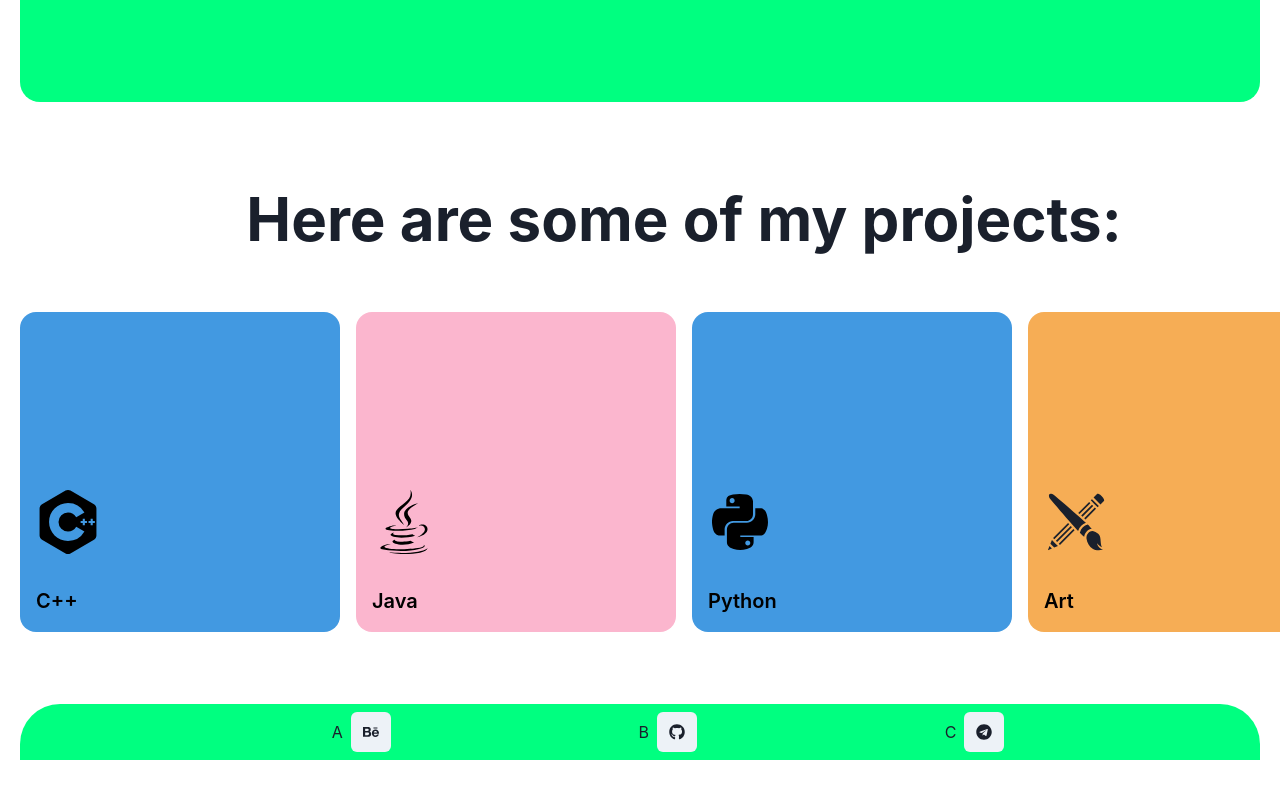
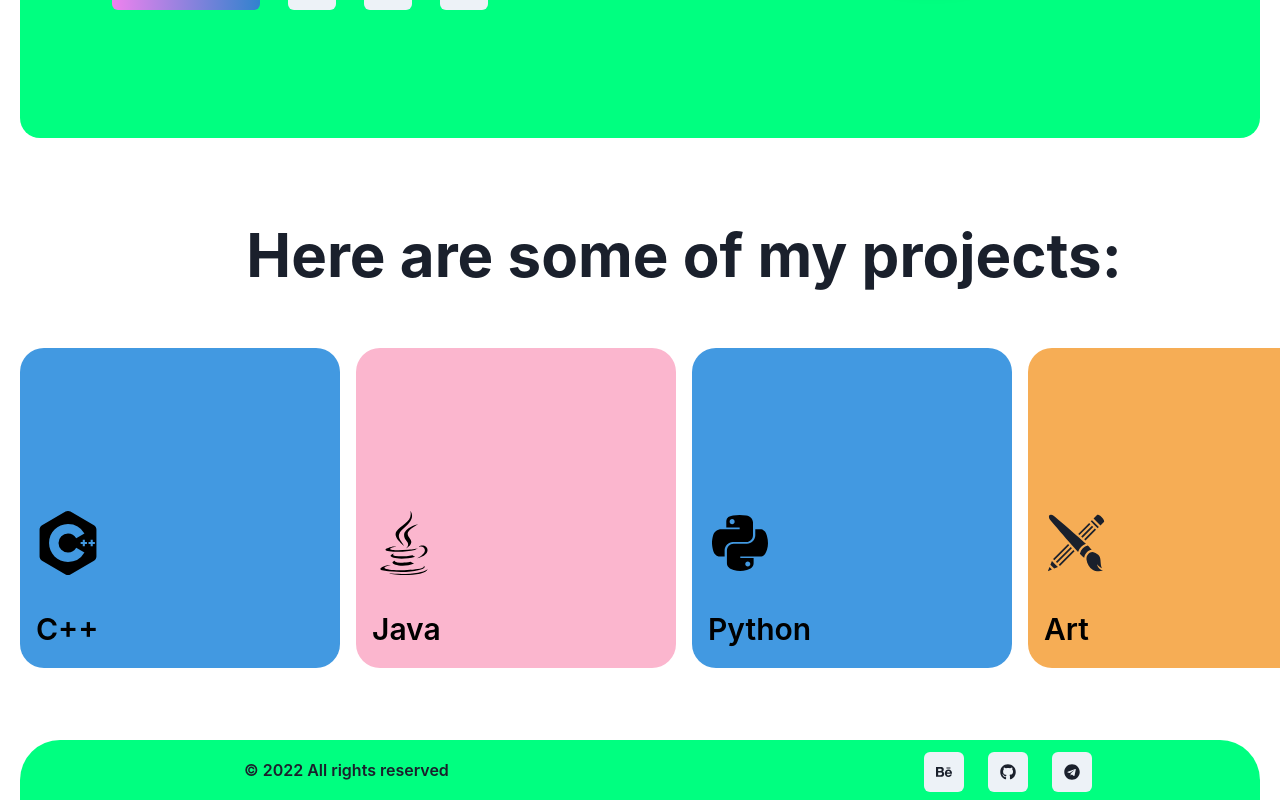
Before and after one commit to nico1008/react-web, a React (Create React App) app: page / in a window 1280 px wide. Shown: the part 660-1460 px from the top of the page. Before the commit the page ends 1420 px from the top, so only its background shows below. Built offline with nearby package versions, Linux system fonts and the light colour scheme.

Commit message:
Motion and beauty update

```diff
--- a/package.json
+++ b/package.json
@@ -10,7 +10,7 @@
     "@testing-library/jest-dom": "^5.16.4",
     "@testing-library/react": "^13.3.0",
     "@testing-library/user-event": "^13.5.0",
-    "framer-motion": "^6.3.11",
+    "framer-motion": "^6.3.13",
     "react": "^18.2.0",
     "react-dom": "^18.2.0",
     "react-icons": "^4.4.0",
@@ -20,10 +20,8 @@
     "web-vitals": "^2.1.4"
   },
   "scripts": {
-
     "predeploy": "npm run build",
     "deploy": "gh-pages -d build",
-
     "start": "react-scripts start",
     "build": "react-scripts build",
     "test": "react-scripts test",
--- a/src/App.js
+++ b/src/App.js
@@ -7,6 +7,7 @@ import Header from './components/Header';
 import Projects from './components/Projects';
 import Footer from './components/Footer';
 import { useMediaQuery } from '@chakra-ui/media-query';
+
 
 function App() {
 
--- a/src/components/Footer.js
+++ b/src/components/Footer.js
@@ -1,30 +1,36 @@
 import React from 'react'
 import { IconButton } from '@chakra-ui/button';
-import {  Stack, Circle, Flex, Box, Text,Spacer  } from '@chakra-ui/layout';
+import {Flex, Text,Spacer  } from '@chakra-ui/layout';
 import { FaGithub,FaTelegram,FaBehance } from 'react-icons/fa'
 import { useColorMode } from '@chakra-ui/color-mode';
 import { useMediaQuery } from '@chakra-ui/media-query';
 
 export default function Footer() {
 
-     const { colorMode, toggleColorMode} = useColorMode();
+     const { colorMode} = useColorMode();
      const isDark = colorMode ==="dark";
      const [isNotSmallerScreen]=useMediaQuery("(min-width:600px)");
 
   return (
      <Flex backgroundColor={isDark ? "#2953A6" : "#00FF80"} borderTopRadius="40px"
-     p={isNotSmallerScreen ? "2" : "2"} pl={isNotSmallerScreen ? "16" : "4"}
+     p="2"  pl={isNotSmallerScreen ? "16" : "4"}
      alignSelf="flex-start" width={"100%"} >
+
+
+      <Text mt={"2.5"} ml={isNotSmallerScreen ? "40" : "2"} fontWeight="semibold">
+      © 2022 All rights reserved
+      </Text>
      <Spacer/>
-     <Text pt={"2"}>A</Text>
-     <IconButton size="md" icon={<FaBehance/>} ml="2" onClick={()=>window.open("https://www.behance.net/nico_1008")} ></IconButton>
-     <Spacer/>
-     <Text pt={"2"}>B</Text>
-     <IconButton size="md" icon={<FaGithub/>}  ml="2" onClick={()=>window.open("https://github.com/nico1008")} ></IconButton>
-     <Spacer/>
-     <Text pt={"2"}>C</Text>
-     <IconButton size="md" icon={<FaTelegram/>}  ml="2" onClick={()=>window.open("https://t.me/nico_1008k")}  ></IconButton>
-     <Spacer/>
+
+     <IconButton size="md" icon={<FaBehance/>} mr={isNotSmallerScreen ? "6" : "2"} mt={isNotSmallerScreen ? "1" : "2.5"} onClick={()=>window.open("https://www.behance.net/nico_1008")} ></IconButton>
+
+
+     <IconButton size="md" icon={<FaGithub/>}  mr={isNotSmallerScreen ? "6" : "2"} mt={isNotSmallerScreen ? "1" : "2.5"} onClick={()=>window.open("https://github.com/nico1008")} ></IconButton>
+
+
+     <IconButton size="md" icon={<FaTelegram/>}  mr={isNotSmallerScreen ? "40" : "4"} mt={isNotSmallerScreen ? "1" : "2.5"} onClick={()=>window.open("https://t.me/nico_1008k")}  ></IconButton>
+
+
    </Flex >
 
   )
--- a/src/components/Projects.js
+++ b/src/components/Projects.js
@@ -6,6 +6,7 @@ import {SiCplusplus } from 'react-icons/si'
 import {FaJava, FaPython } from 'react-icons/fa'
 import {GiPencilBrush} from 'react-icons/gi'
 import { useColorMode } from '@chakra-ui/color-mode';
+import { motion} from 'framer-motion'
 
 
 
@@ -23,31 +24,31 @@ export default function () {
           Here are some of my projects:
         </Text>
         <Flex direction={isNotSmallerScreen ? "row":"column"} mt={8}>
-          <Flex rounded={"2xl"} direction="column" mt={"4"} bg="blue.400" h="40vh" w="40vh" justify={"flex-end"}>
+          <Flex as={motion.div} whileHover={{scale:1.2}} rounded={"3xl"} direction="column" mt={"4"} bg="blue.400" h="40vh" w="40vh" justify={"flex-end"} onClick={()=>window.open("https://github.com/nico1008")} >
 
             <Icon color={isDark ? "gray.200" : "black"} p="4" as={SiCplusplus} w="24" h="24"></Icon>
-              <Text color={isDark ? "gray.200" : "black"} p="4" fontSize={"xl"} fontWeight="semibold"> C++</Text>
+              <Text color={isDark ? "gray.200" : "black"} p="4" fontSize={"3xl"} fontWeight="semibold"> C++</Text>
 
           </Flex>
 
-          <Flex rounded={"2xl"} direction="column" mt={"4"}  ml={isNotSmallerScreen ? 4:0}  bg="pink.200" h="40vh" w="40vh" justify={"flex-end"}>
+          <Flex as={motion.div} whileHover={{scale:1.2}} rounded={"3xl"} direction="column" mt={"4"}  ml={isNotSmallerScreen ? 4:0}  bg="pink.200" h="40vh" w="40vh" justify={"flex-end"} onClick={()=>window.open("https://github.com/nico1008")}>
 
             <Icon color={isDark ? "gray.200" : "black"} p="4" as={FaJava} w="24" h="24"></Icon>
-              <Text color={isDark ? "gray.200" : "black"} p="4" fontSize={"xl"} fontWeight="semibold"> Java</Text>
+              <Text color={isDark ? "gray.200" : "black"} p="4" fontSize={"3xl"} fontWeight="semibold"> Java</Text>
 
           </Flex>
 
-          <Flex rounded={"2xl"} direction="column" mt={"4"} ml={isNotSmallerScreen ? 4:0}  bg="blue.400" h="40vh" w="40vh" justify={"flex-end"}>
+          <Flex as={motion.div} whileHover={{scale:1.2}} rounded={"3xl"} direction="column" mt={"4"} ml={isNotSmallerScreen ? 4:0}  bg="blue.400" h="40vh" w="40vh" justify={"flex-end"} onClick={()=>window.open("https://github.com/nico1008")}>
 
             <Icon color={isDark ? "gray.200" : "black"} p="4" as={FaPython} w="24" h="24"></Icon>
-              <Text color={isDark ? "gray.200" : "black"} p="4" fontSize={"xl"} fontWeight="semibold"> Python</Text>
+              <Text color={isDark ? "gray.200" : "black"} p="4" fontSize={"3xl"} fontWeight="semibold"> Python</Text>
 
           </Flex>
 
-          <Flex rounded={"2xl"} direction="column" mt={"4"} ml={isNotSmallerScreen ? 4:0}  bg="orange.300" h="40vh" w="40vh" justify={"flex-end"}>
+          <Flex as={motion.div} whileHover={{scale:1.2}} rounded={"3xl"} direction="column" mt={"4"} ml={isNotSmallerScreen ? 4:0}  bg="orange.300" h="40vh" w="40vh" justify={"flex-end"} onClick={()=>window.open("https://github.com/nico1008")}>
 
             <Icon ccolor={isDark ? "gray.200" : "black"} p="4" as={GiPencilBrush} w="24" h="24"></Icon>
-              <Text color={isDark ? "gray.200" : "black"} p="4" fontSize={"xl"} fontWeight="semibold"> Art</Text>
+              <Text color={isDark ? "gray.200" : "black"} p="4" fontSize={"3xl"} fontWeight="semibold"> Art</Text>
 
           </Flex>
 
--- a/src/index.js
+++ b/src/index.js
@@ -7,7 +7,7 @@ const root = ReactDOM.createRoot(document.getElementById('root'));
 root.render(
   <React.StrictMode>
     <ChakraProvider>
-      <ColorModeScript initialColorMode="light"> </ColorModeScript>
+      <ColorModeScript initialColorMode="system"> </ColorModeScript>
       <App />
     </ChakraProvider>
 
```
Also changed, not shown: src/components/Header.js (+10 -8 lines), src/components/Images/avatar.svg (added), 1 other file (tests, documents, lock files or other folders).
